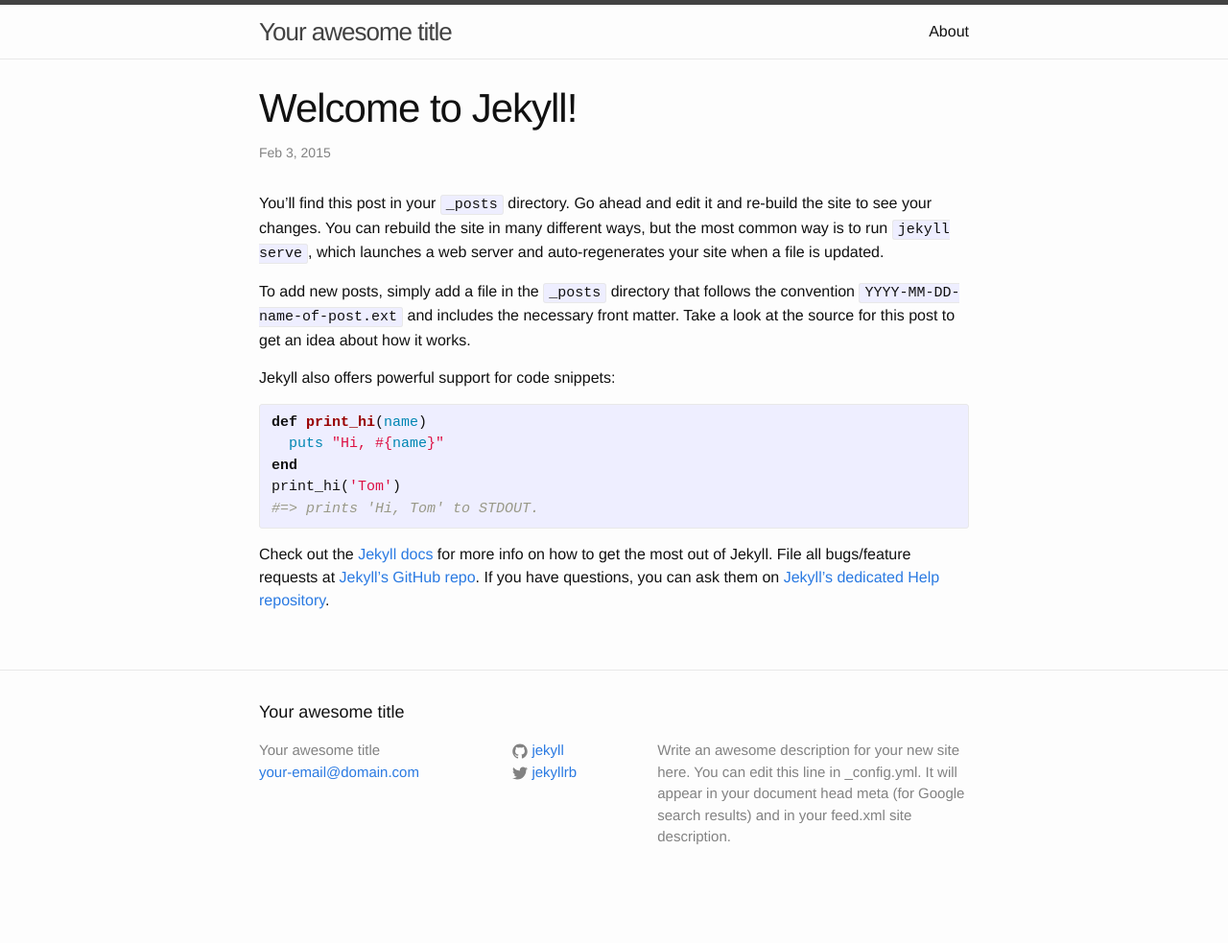
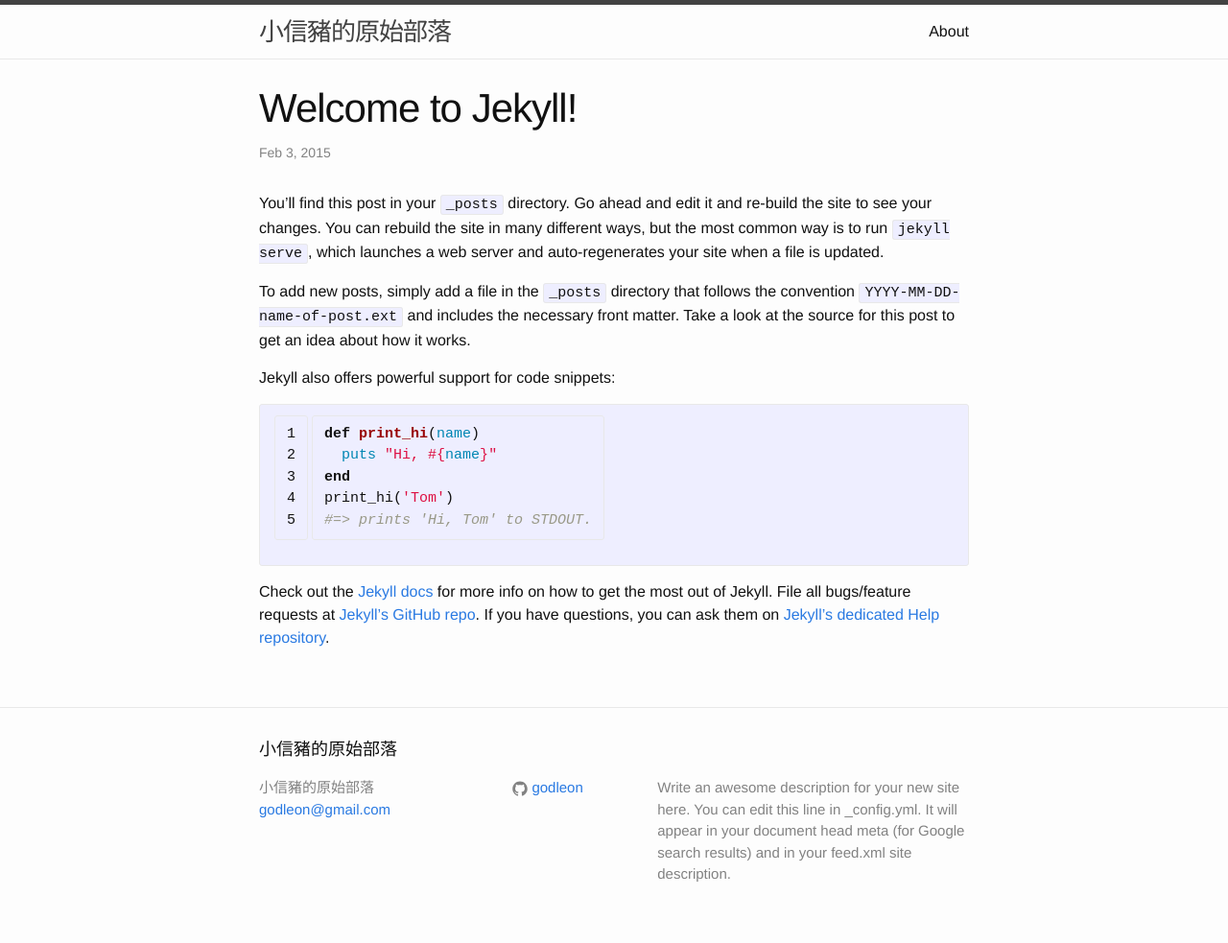
Before and after one commit to casper2048/godleon.github.io, a Jekyll site: the page built from _posts/2015-02-03-welcome-to-jekyll.markdown, in a window 1280 px wide. Shown: the whole page at 96% size. Built offline with Jekyll 4.4.1, drawn with Linux system fonts in a browser that asks for light colours; before the commit the page ends 944 px from its top, so only the background shows below that.

Commit message:
first blog post

```diff
--- a/_config.yml
+++ b/_config.yml
@@ -1,14 +1,17 @@
 # Site settings
-title: Your awesome title
-email: your-email@domain.com
+title: 小信豬的原始部落
+email: godleon@gmail.com
 description: > # this means to ignore newlines until "baseurl:"
   Write an awesome description for your new site here. You can edit this
   line in _config.yml. It will appear in your document head meta (for
   Google search results) and in your feed.xml site description.
 baseurl: "" # the subpath of your site, e.g. /blog/
 url: "http://yourdomain.com" # the base hostname & protocol for your site
-twitter_username: jekyllrb
-github_username:  jekyll
+#twitter_username: jekyllrb
+github_username:  godleon
 
 # Build settings
 markdown: kramdown
+
+kramdown:
+  input: GFM
--- a/_posts/2015-02-03-welcome-to-jekyll.markdown
+++ b/_posts/2015-02-03-welcome-to-jekyll.markdown
@@ -10,7 +10,7 @@
 
 Jekyll also offers powerful support for code snippets:
 
-{% highlight ruby %}
+{% highlight ruby linenos %}
 def print_hi(name)
   puts "Hi, #{name}"
 end
```
